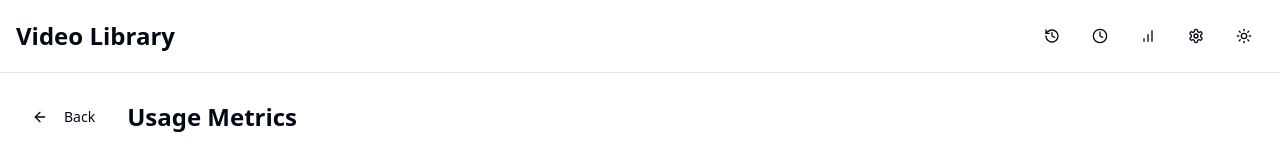
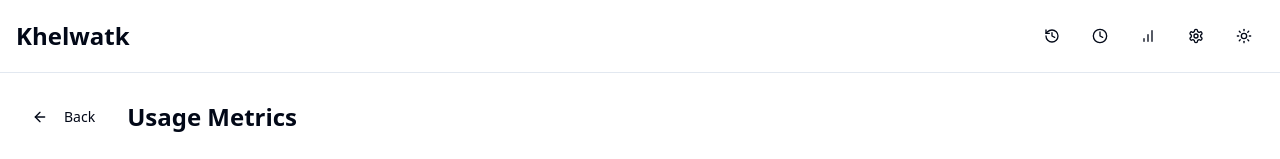
Before and after one commit to MahmoudMabrok/holy-video-helper, a React (Vite) app: page /#/usage in a window 1280 px wide. Shown: the top 159 px of the page. Built offline with nearby package versions, Linux system fonts and the light colour scheme.

Commit message:
Rename project title from "Islamic Video Library" to "Khelwatk" in HTML and Header component

```diff
--- a/index.html
+++ b/index.html
@@ -4,9 +4,9 @@
   <head>
     <meta charset="UTF-8" />
     <meta name="viewport" content="width=device-width, initial-scale=1.0" />
-    <title>Islamic Video Library</title>
+    <title>Khelwatk</title>
     <meta name="description" content="A curated collection of Islamic educational videos" />
-    <meta name="author" content="Islamic Video Library" />
+    <meta name="author" content="Khelwatk" />
     <meta property="og:image" content="/og-image.png" />
     <link rel="preconnect" href="https://img.youtube.com">
   </head>
--- a/src/components/Header.tsx
+++ b/src/components/Header.tsx
@@ -9,7 +9,7 @@ export function Header() {
 
   return (
     <div className="sticky top-0 bg-background z-10 p-4 border-b flex justify-between items-center">
-      <h1 className="text-2xl font-semibold" onClick={() => navigate('/')} style={{cursor: 'pointer'}}>Video Library</h1>
+      <h1 className="text-2xl font-semibold" onClick={() => navigate('/')} style={{cursor: 'pointer'}}>Khelwatk</h1>
       <div className="flex gap-2">
         <Button
           variant="ghost"
```
